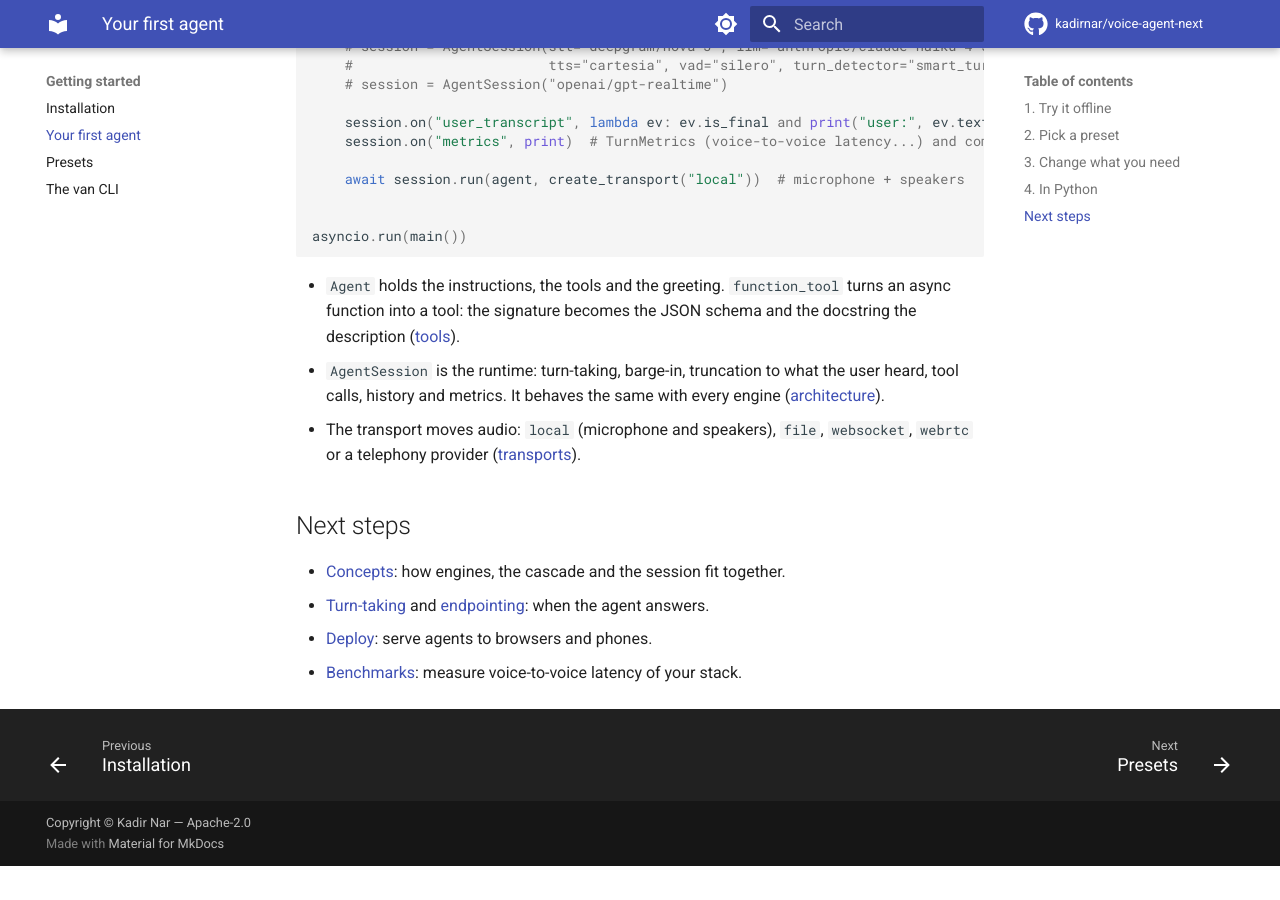
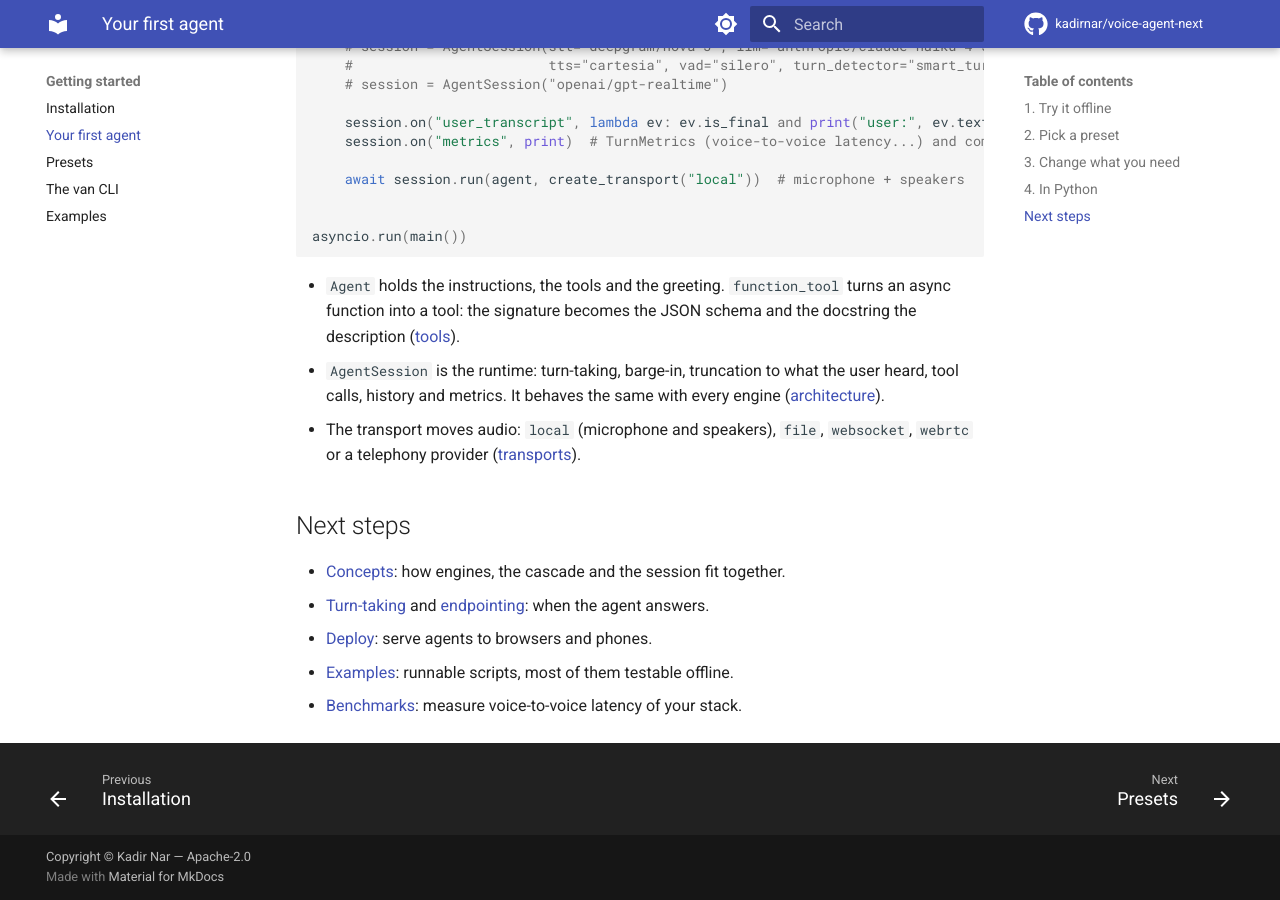
Before and after one commit to kadirnar/voice-agent-next, an MkDocs documentation site: the page built from docs/getting-started/first-agent.md, in a window 1280 px wide and 900 px high, scrolled down 1928 px. Built offline with MkDocs 1.6.1 and Material for MkDocs 9.7.7, drawn with Linux system fonts in a browser that asks for light colours; comment, search, counter and statistics services are not loaded; before the commit the page ends 2794 px from its top, so only the background shows below that.

Commit message:
docs: examples page from examples/README.md, Moshi in the nav
Co-Authored-By: Claude Opus 5.5 (1M context) <noreply@anthropic.com>

```diff
--- a/docs/getting-started/first-agent.md
+++ b/docs/getting-started/first-agent.md
@@ -107,4 +107,5 @@ asyncio.run(main())
 * [Turn-taking](../concepts/turn-taking.md) and [endpointing](../concepts/endpointing.md):
   when the agent answers.
 * [Deploy](../deploy/index.md): serve agents to browsers and phones.
+* [Examples](../examples.md): runnable scripts, most of them testable offline.
 * [Benchmarks](../benchmarks/methodology.md): measure voice-to-voice latency of your stack.
--- a/docs/hooks/generated.py
+++ b/docs/hooks/generated.py
@@ -5,8 +5,9 @@
   ``status`` column of the CLI is replaced by what a reader needs to make a provider ready:
   its extra and its environment variables.
 * ``<!-- include: path/in/repo.md -->`` inlines a Markdown file from outside ``docs/``
-  (``CONTRIBUTING.md``, ``benchmarks/README.md``) with its relative links rewritten: links
-  into ``docs/`` become links between pages, anything else points at the file on GitHub.
+  (``CONTRIBUTING.md``, ``benchmarks/README.md``, ``examples/README.md``) with its relative
+  links rewritten: links into ``docs/`` become links between pages, anything else points
+  at the file on GitHub.
   Links from pages to repository files outside ``docs/`` are rewritten the same way, so
   they work both on GitHub and on the site.
 * Numeric citations written back to back (``[7][8]``, the research notes) would parse as
@@ -153,6 +154,7 @@ _LINK = re.compile(r"(!?\[[^\]]*\])\(([^)\s]+)\)")
 INCLUDED_AS = {
     "CONTRIBUTING.md": "docs/contributing.md",
     "benchmarks/README.md": "docs/benchmarks/methodology.md",
+    "examples/README.md": "docs/examples.md",
 }
 
 
--- a/mkdocs.yml
+++ b/mkdocs.yml
@@ -110,6 +110,7 @@ nav:
       - Your first agent: getting-started/first-agent.md
       - Presets: presets.md
       - The van CLI: getting-started/cli.md
+      - Examples: examples.md
   - Concepts:
       - Architecture: ARCHITECTURE.md
       - Engines and events: concepts/engines.md
```
Also changed, not shown: docs/examples.md (added, +1 -0 lines), 1 other file.
